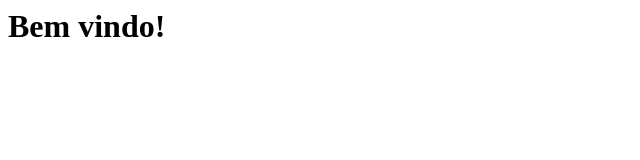
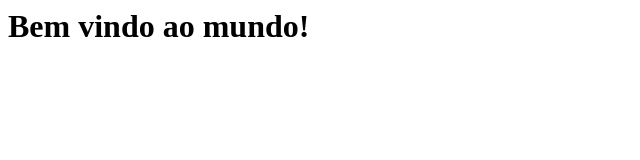
Before and after one commit to wesleymog/hsl-backend-analysis, a plain HTML site: page index.html in a window 1280 px wide. Shown: the whole page, without its empty margins (0-640 px from the left). Drawn offline with Linux system fonts and the light colour scheme.

Commit message:
+mudança

```diff
--- a/index.html
+++ b/index.html
@@ -3,6 +3,6 @@
 		<title>Olá!</title>
 	</head>
 	<body>
-		<h1>Bem vindo!</h1>
+		<h1>Bem vindo ao mundo!</h1>
 	</body>
 </html>
```
